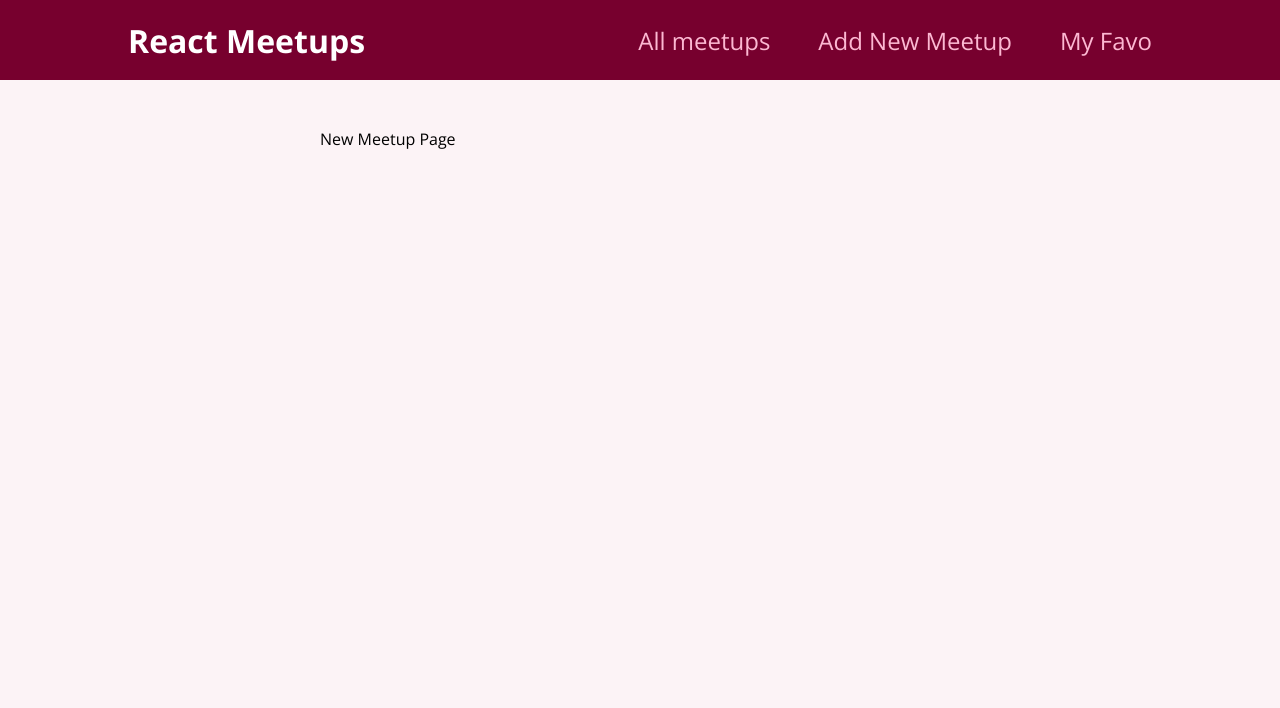
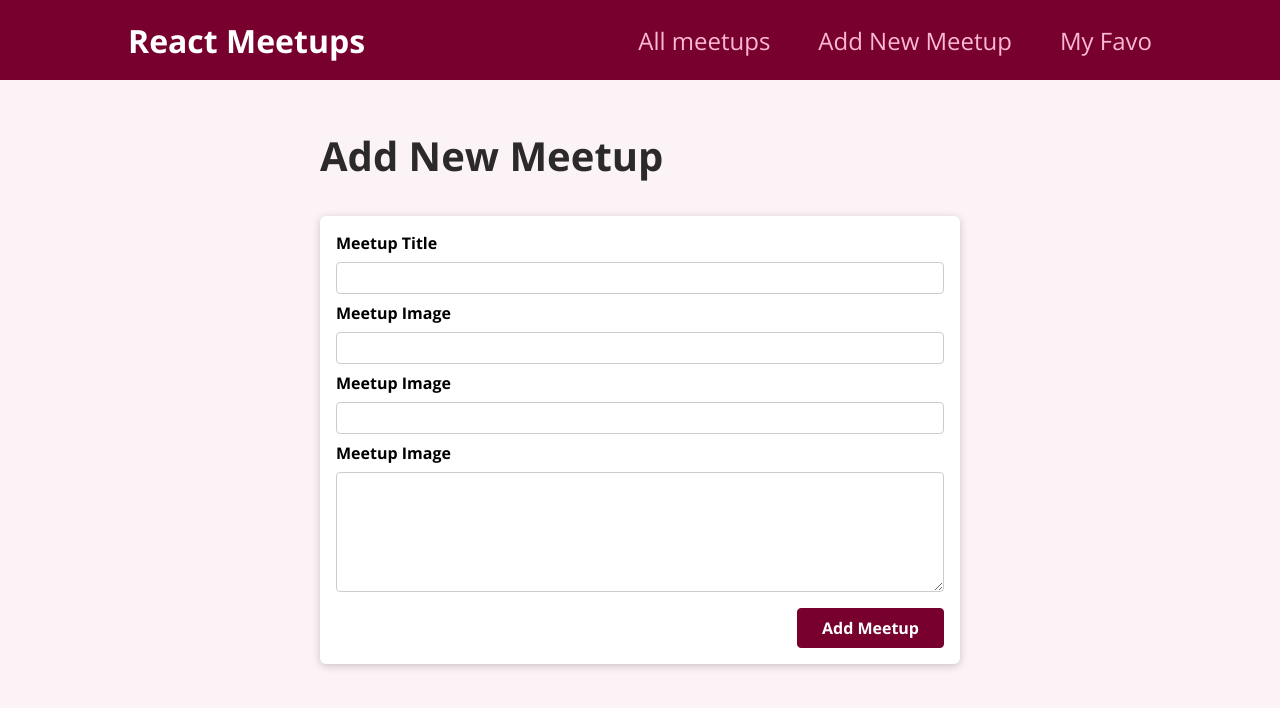
Before and after one commit to davidcorneto/react-course-route, a React (Create React App) app: page /new-meetup in a window 1280 px wide. Shown: the top 708 px of the page. Built offline with nearby package versions, Linux system fonts and the light colour scheme.

Commit message:
38 Working with forms
Tambahin form untuk input data NewMeetupForm

```diff
--- /dev/null
+++ b/src/components/meetups/NewMeetupForm.js
@@ -0,0 +1,32 @@
+import Card from '../ui/Card';
+import classes from './NewMeetupForm.module.css';
+
+function NewMeetupForm() {
+  return (
+    <Card>
+      <form className={classes.form}>
+        <div className={classes.control}>
+          <label htmlFor="title">Meetup Title</label>
+          <input type="text" required id="title"></input>
+        </div>
+        <div className={classes.control}>
+          <label htmlFor="image">Meetup Image</label>
+          <input type="url" required id="image"></input>
+        </div>
+        <div className={classes.control}>
+          <label htmlFor="address">Meetup Image</label>
+          <input type="text" required id="address"></input>
+        </div>
+        <div className={classes.control}>
+          <label htmlFor="description">Meetup Image</label>
+          <textarea rows="5" required id="description"></textarea>
+        </div>
+        <div className={classes.actions}>
+          <button>Add Meetup</button>
+        </div>
+      </form>
+    </Card>
+  );
+}
+
+export default NewMeetupForm;
--- /dev/null
+++ b/src/components/meetups/NewMeetupForm.module.css
@@ -0,0 +1,45 @@
+.form {
+  padding: 1rem;
+}
+
+.control {
+  margin-bottom: 0.5rem;
+}
+
+.control label {
+  display: block;
+  font-weight: bold;
+  margin-bottom: 0.5rem;
+}
+
+.control input,
+.control textarea {
+  display: block;
+  font: inherit;
+  border-radius: 4px;
+  border: 1px solid #ccc;
+  padding: 0.25rem;
+  width: 100%;
+}
+
+.actions {
+  margin-top: 1rem;
+  text-align: right;
+}
+
+.actions button {
+  font: inherit;
+  cursor: pointer;
+  background-color: #77002e;
+  color: white;
+  padding: 0.5rem 1.5rem;
+  border: 1px solid #77002e;
+  border-radius: 4px;
+  font-weight: bold;
+}
+
+.actions button:hover,
+.actions button:active {
+  background-color: #a50e48;
+  border-color: #a50e48;
+}
--- a/src/pages/AllMeetupsPage.js
+++ b/src/pages/AllMeetupsPage.js
@@ -1,4 +1,137 @@
 import MeetupList from '../components/meetups/MeetupList';
+const DUMMY_DATA2 = {
+  '@context': '/api/v2/contexts/Product',
+  '@id': '/api/v2/shop/products',
+  '@type': 'hydra:Collection',
+  'hydra:member': [
+    {
+      '@id': '/api/v2/shop/products/000F_office_grey_jeans',
+      '@type': 'Product',
+      productTaxons: [
+        '/api/v2/shop/product-taxons/216785',
+        '/api/v2/shop/product-taxons/216786',
+      ],
+      mainTaxon: '/api/v2/shop/taxons/womens_jeans',
+      reviews: [
+        '/api/v2/shop/product-reviews/223446',
+        '/api/v2/shop/product-reviews/223466',
+        '/api/v2/shop/product-reviews/223468',
+        '/api/v2/shop/product-reviews/223473',
+      ],
+      averageRating: 3.5,
+      images: [
+        {
+          '@id': '/api/v2/shop/product-images/116704',
+          '@type': 'ProductImage',
+          id: 116704,
+          type: 'main',
+          path: '/media/image/c7/36/9ce4a21ff0a3714e7285a55b5404.jpg',
+        },
+      ],
+      id: 117231,
+      code: '000F_office_grey_jeans',
+      variants: [
+        '/api/v2/shop/product-variants/000F_office_grey_jeans-variant-0',
+        '/api/v2/shop/product-variants/000F_office_grey_jeans-variant-1',
+        '/api/v2/shop/product-variants/000F_office_grey_jeans-variant-2',
+        '/api/v2/shop/product-variants/000F_office_grey_jeans-variant-3',
+        '/api/v2/shop/product-variants/000F_office_grey_jeans-variant-4',
+      ],
+      options: ['/api/v2/shop/product-options/jeans_size'],
+      createdAt: '2022-02-21 09:42:49',
+      updatedAt: '2022-02-23 10:00:11',
+      shortDescription:
+        'Aut soluta optio aut deleniti ad voluptates ad accusantium. Exercitationem molestias laborum unde et sed. Delectus omnis laboriosam necessitatibus. Asperiores debitis aut asperiores velit velit.',
+      name: '000F office grey jeans',
+      description:
+        'Quidem temporibus provident suscipit eos aliquid vitae laudantium. Ex quidem ullam accusantium velit unde doloribus eum qui. Eius at rerum nam est.\n\nNisi fugiat aut amet quo officia. Optio qui est autem fugit necessitatibus. Amet rerum nemo numquam aut. Cupiditate temporibus sed dolorem. Qui modi eveniet error optio pariatur.\n\nQuisquam qui sint modi enim provident consequatur nam. Consequatur voluptate incidunt soluta autem. Quis nihil aut ex qui. Nemo accusamus aliquid autem explicabo quidem dolore asperiores assumenda.',
+      slug: '000f-office-grey-jeans',
+      defaultVariant:
+        '/api/v2/shop/product-variants/000F_office_grey_jeans-variant-0',
+    },
+    {
+      '@id': '/api/v2/shop/products/007M_black_elegance_jeans',
+      '@type': 'Product',
+      productTaxons: [
+        '/api/v2/shop/product-taxons/216779',
+        '/api/v2/shop/product-taxons/216780',
+      ],
+      mainTaxon: '/api/v2/shop/taxons/mens_jeans',
+      reviews: ['/api/v2/shop/product-reviews/223449'],
+      averageRating: 3,
+      images: [
+        {
+          '@id': '/api/v2/shop/product-images/116701',
+          '@type': 'ProductImage',
+          id: 116701,
+          type: 'main',
+          path: '/media/image/4f/34/b8ef849a33b9f92683ae238a4f9c.svg',
+        },
+      ],
+      id: 117228,
+      code: '007M_black_elegance_jeans',
+      variants: [
+        '/api/v2/shop/product-variants/007M_black_elegance_jeans-variant-0',
+        '/api/v2/shop/product-variants/007M_black_elegance_jeans-variant-1',
+        '/api/v2/shop/product-variants/007M_black_elegance_jeans-variant-2',
+        '/api/v2/shop/product-variants/007M_black_elegance_jeans-variant-3',
+        '/api/v2/shop/product-variants/007M_black_elegance_jeans-variant-4',
+      ],
+      options: ['/api/v2/shop/product-options/jeans_size'],
+      createdAt: '2022-02-18 10:38:05',
+      updatedAt: '2022-02-23 10:00:11',
+      shortDescription:
+        'Minus amet tenetur qui enim ipsam. Eaque aut quos earum modi et qui ipsa. Esse voluptas molestias est doloremque delectus reiciendis. Dolores ad illo est non voluptas. Dolorem sit nisi explicabo sed odio id.',
+      name: '007M black elegance jeans',
+      description:
+        'Qui incidunt doloribus accusamus rem. Dolores omnis facere recusandae qui id exercitationem. Corporis rerum suscipit quidem. Molestiae fugiat culpa molestiae. Omnis dicta aliquam quia laboriosam id id.\n\nQuos voluptas eaque et rerum ea. Dolor quia velit voluptas quibusdam quasi. Possimus omnis maxime odio eaque quo in. Veritatis praesentium aut eos.\n\nReiciendis explicabo quo et qui quod. Qui quam ab ut saepe repellat voluptatem aliquam. Voluptas cumque eos explicabo excepturi at consequatur. Aut accusantium iste voluptates adipisci illo eos sit.',
+      slug: '007m-black-elegance-jeans',
+      defaultVariant:
+        '/api/v2/shop/product-variants/007M_black_elegance_jeans-variant-0',
+    },
+    {
+      '@id': '/api/v2/shop/products/111F_patched_jeans_with_fancy_badges',
+      '@type': 'Product',
+      productTaxons: [
+        '/api/v2/shop/product-taxons/216783',
+        '/api/v2/shop/product-taxons/216784',
+      ],
+      mainTaxon: '/api/v2/shop/taxons/womens_jeans',
+      reviews: ['/api/v2/shop/product-reviews/223477'],
+      averageRating: 0,
+      images: [
+        {
+          '@id': '/api/v2/shop/product-images/116703',
+          '@type': 'ProductImage',
+          id: 116703,
+          type: 'main',
+          path: '/media/image/99/d8/d8e2676749fdc771bffcccaab83a.jpg',
+        },
+      ],
+      id: 117230,
+      code: '111F_patched_jeans_with_fancy_badges',
+      variants: [
+        '/api/v2/shop/product-variants/111F_patched_jeans_with_fancy_badges-variant-0',
+        '/api/v2/shop/product-variants/111F_patched_jeans_with_fancy_badges-variant-1',
+        '/api/v2/shop/product-variants/111F_patched_jeans_with_fancy_badges-variant-2',
+        '/api/v2/shop/product-variants/111F_patched_jeans_with_fancy_badges-variant-3',
+        '/api/v2/shop/product-variants/111F_patched_jeans_with_fancy_badges-variant-4',
+      ],
+      options: ['/api/v2/shop/product-options/jeans_size'],
+      createdAt: '2022-02-21 03:42:30',
+      updatedAt: '2022-02-23 10:00:11',
+      shortDescription:
+        'Est quae consequatur dolore exercitationem blanditiis fugiat iure. Quasi amet nobis rerum in laboriosam qui sed quia. Rerum ut excepturi iusto quis excepturi doloribus.',
+      name: '111F patched jeans with fancy badges',
+      description:
+        'Doloribus accusantium mollitia vitae repudiandae ipsum natus sint. Laborum dolor facere voluptas molestiae quasi possimus minus. Consequatur officiis laboriosam ex et explicabo quia laudantium.\n\nQuibusdam voluptatum perferendis at iste voluptatem quo consequatur. Neque explicabo et non repellat nesciunt. Ea sequi in aut modi enim. Dolores quas ipsum iusto.\n\nVelit provident a maxime exercitationem deleniti. Eos nihil dolores deserunt unde qui. Ipsam odio id eos eius.',
+      slug: '111f-patched-jeans-with-fancy-badges',
+      defaultVariant:
+        '/api/v2/shop/product-variants/111F_patched_jeans_with_fancy_badges-variant-0',
+    },
+  ],
+  'hydra:totalItems': 21,
+};
 
 const DUMMY_DATA = [
   {
@@ -18,6 +151,8 @@ const DUMMY_DATA = [
     address: 'Meetupstreet 5, 12345 Meetup City',
     description:
       'This is a first, amazing meetup which you definitely should not miss. It will be a lot of fun!',
+    'hidden:member': 'hi',
+    '@id': 'Nilai @ ID',
   },
 ];
 
--- a/src/pages/NewMeetup.js
+++ b/src/pages/NewMeetup.js
@@ -1,5 +1,12 @@
+import NewMeetupForm from '../components/meetups/NewMeetupForm';
+
 function NewMeetupPage() {
-  return <div>New Meetup Page</div>;
+  return (
+    <section>
+      <h1>Add New Meetup</h1>
+      <NewMeetupForm />
+    </section>
+  );
 }
 
 export default NewMeetupPage;
```
